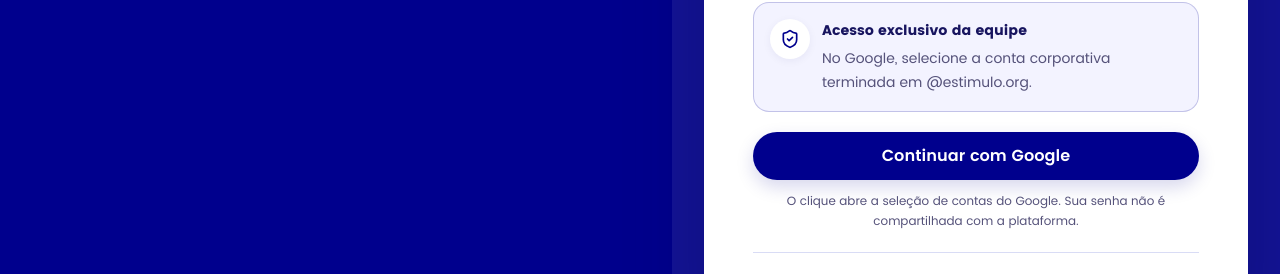
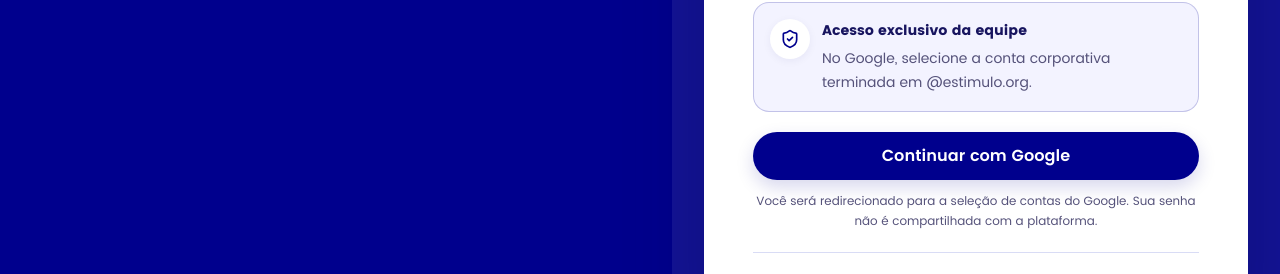
Before and after one commit to pablo-marchina/LMS-estimulo, a Next.js app in the folder apps/web/: page /entrar/administracao in a window 1280 px wide. Shown: the part 373-647 px from the top of the page. Built offline with nearby package versions, Linux system fonts and the light colour scheme; no server answers.

Commit message:
fix(auth): tornar acesso Google resiliente e alinhar login publicado (#119)
Usa navegação HTTP nativa para iniciar o OAuth administrativo, preserva o acesso discreto da equipe no rodapé e adiciona teste de regressão para o fluxo.

```diff
--- a/apps/web/app/entrar/administracao/page.tsx
+++ b/apps/web/app/entrar/administracao/page.tsx
@@ -1,7 +1,7 @@
 import Link from "next/link";
 import { ShieldCheck } from "lucide-react";
 import { AuthFooter, AuthLayout, FormMessage } from "@/components/auth-layout";
-import { PendingSubmitButton } from "@/components/pending-submit-button";
+import { ButtonLink } from "@/components/ui/button";
 
 const errorMessages: Record<string, string> = {
   oauth_indisponivel: "Não foi possível iniciar o acesso com Google. Tente novamente.",
@@ -39,14 +39,12 @@ export default async function AdministrativeSignInPage({
         </div>
       </div>
 
-      <form action="/auth/admin/start" method="get">
-        <div className="grid gap-3">
-          <PendingSubmitButton pendingLabel="Abrindo o Google…" size="lg" className="w-full">
-            Continuar com Google
-          </PendingSubmitButton>
-          <p className="text-center text-xs leading-5 text-muted">O clique abre a seleção de contas do Google. Sua senha não é compartilhada com a plataforma.</p>
-        </div>
-      </form>
+      <div className="grid gap-3">
+        <ButtonLink href="/auth/admin/start" size="lg" className="w-full">
+          Continuar com Google
+        </ButtonLink>
+        <p className="text-center text-xs leading-5 text-muted">Você será redirecionado para a seleção de contas do Google. Sua senha não é compartilhada com a plataforma.</p>
+      </div>
 
       <AuthFooter>
         <Link href="/entrar" className="font-semibold text-primary hover:underline">
```
Also changed, not shown: 1 other file (tests, documents, lock files or other folders).
